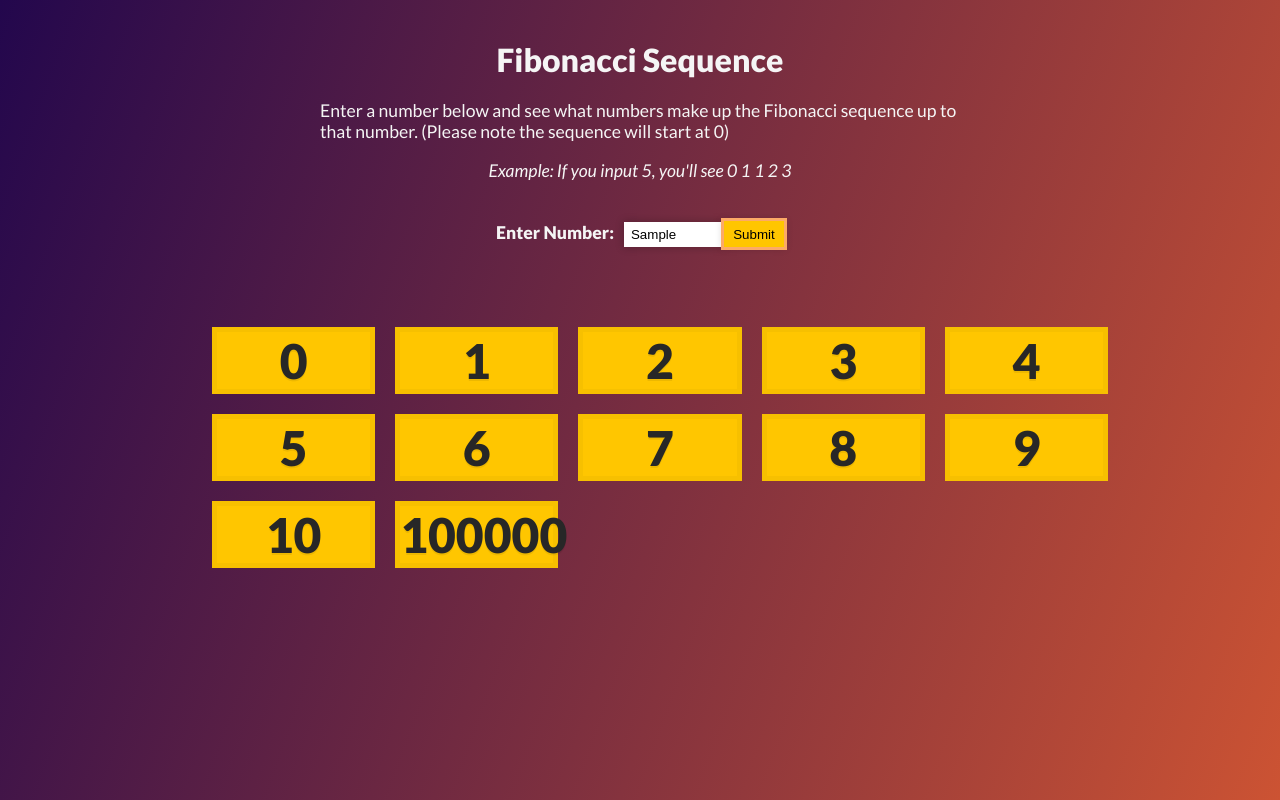
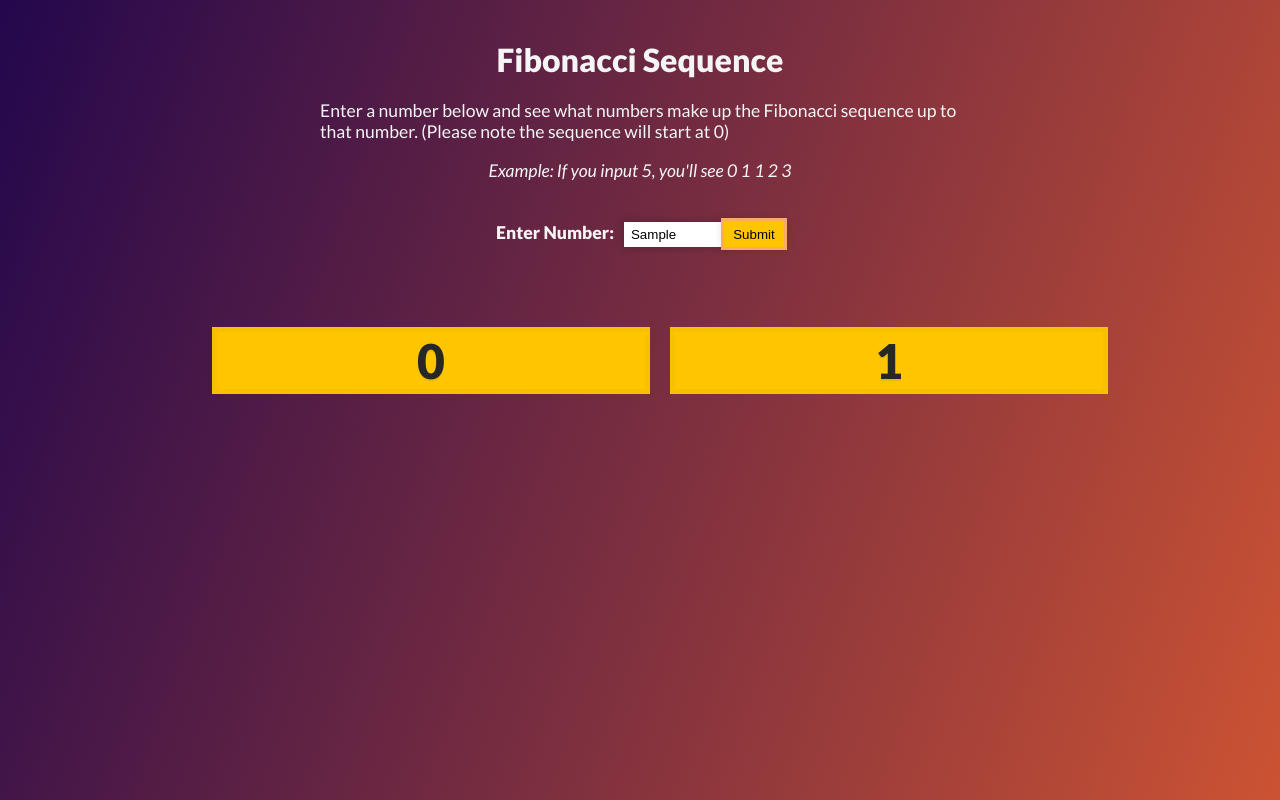
Before and after one commit to cadams8238/Fibonacci_App, a React (Create React App) app: page / in a window 1280 px wide. Both pictures are taken after typing "Sample" into the empty fields and a click on the button "Submit". Built offline with nearby package versions, Linux system fonts and the light colour scheme.

Commit message:
added mock fibonacci algo to mimic data fetched from API. added some styling to make number overflow scrollable

```diff
--- /dev/null
+++ b/src/algo.js
@@ -0,0 +1,11 @@
+function fibonacci(number) {
+	let sequence = [0, 1];
+
+	for (var i = 2; i < number; i++) {
+		sequence[i] = sequence[i - 1] + sequence[i - 2];
+	}
+
+	return sequence;
+}
+
+export default fibonacci;
--- a/src/components/App.js
+++ b/src/components/App.js
@@ -1,6 +1,7 @@
 import React, { Component } from "react";
 import InputNumberForm from "./InputNumberForm";
 import Number from "./Number";
+import fib from "../algo";
 
 import styles from "./styles/App.module.css";
 
@@ -23,7 +24,7 @@ class App extends Component {
 		e.preventDefault();
 		console.log("fetching data...");
 		this.setState({
-			data: [0, 1, 2, 3, 4, 5, 6, 7, 8, 9, 10, 100000]
+			data: fib(this.state.value)
 		});
 	}
 
--- a/src/components/styles/App.module.css
+++ b/src/components/styles/App.module.css
@@ -8,6 +8,7 @@
 	text-align: center;
 	margin-top: 0;
 	padding: 5vh 10vw 0 10vw;
+	text-shadow: 0 0 8px 1px rgba(0, 0, 0, 0.2);
 }
 
 .instructions {
--- a/src/components/styles/Number.module.css
+++ b/src/components/styles/Number.module.css
@@ -9,4 +9,6 @@
 	place-items: center center;
 	text-shadow: 0 2px 0 rgba(0, 0, 0, 0.07);
 	border: 5px solid rgba(0, 0, 0, 0.03);
+	box-sizing: border-box;
+	overflow-x: scroll;
 }
```
